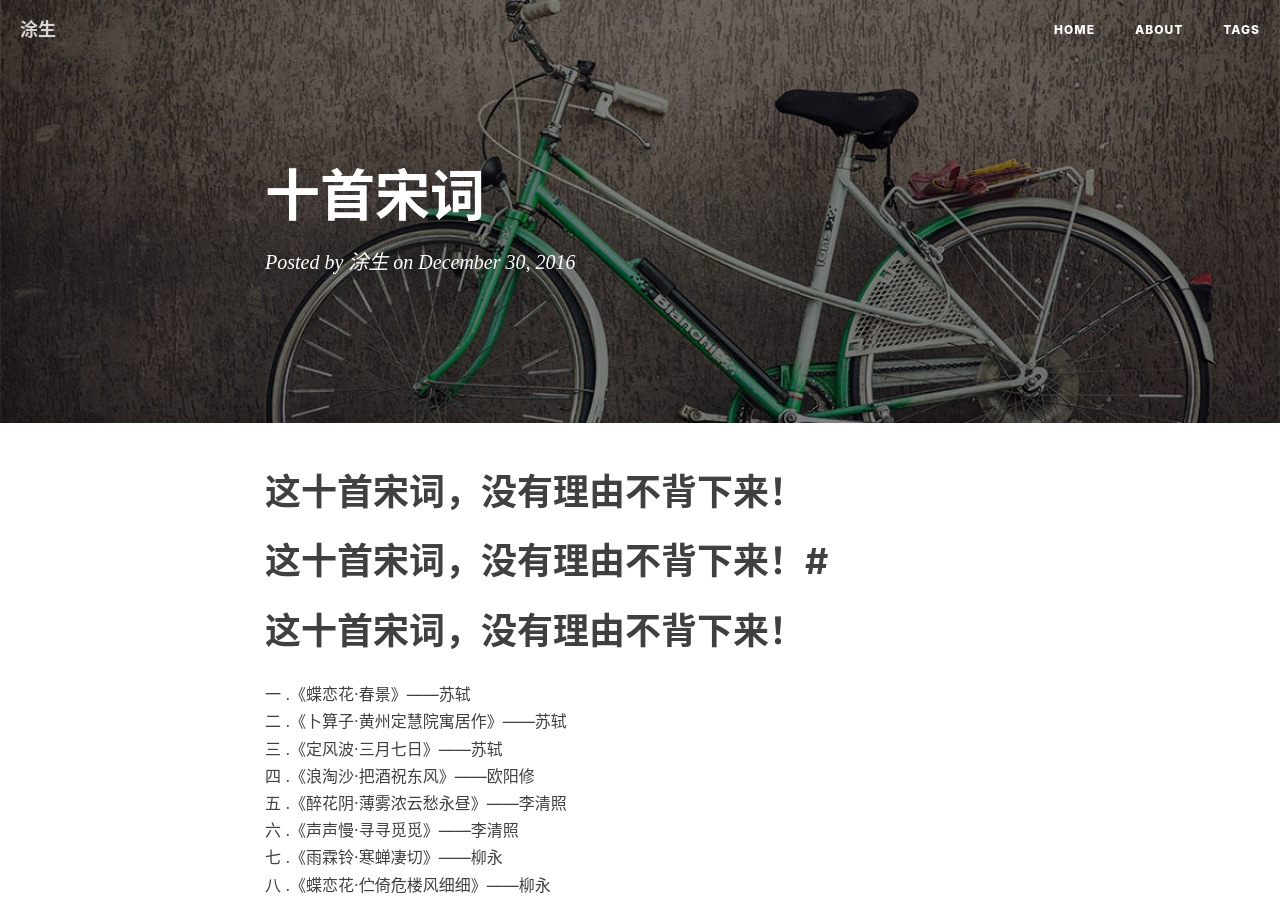
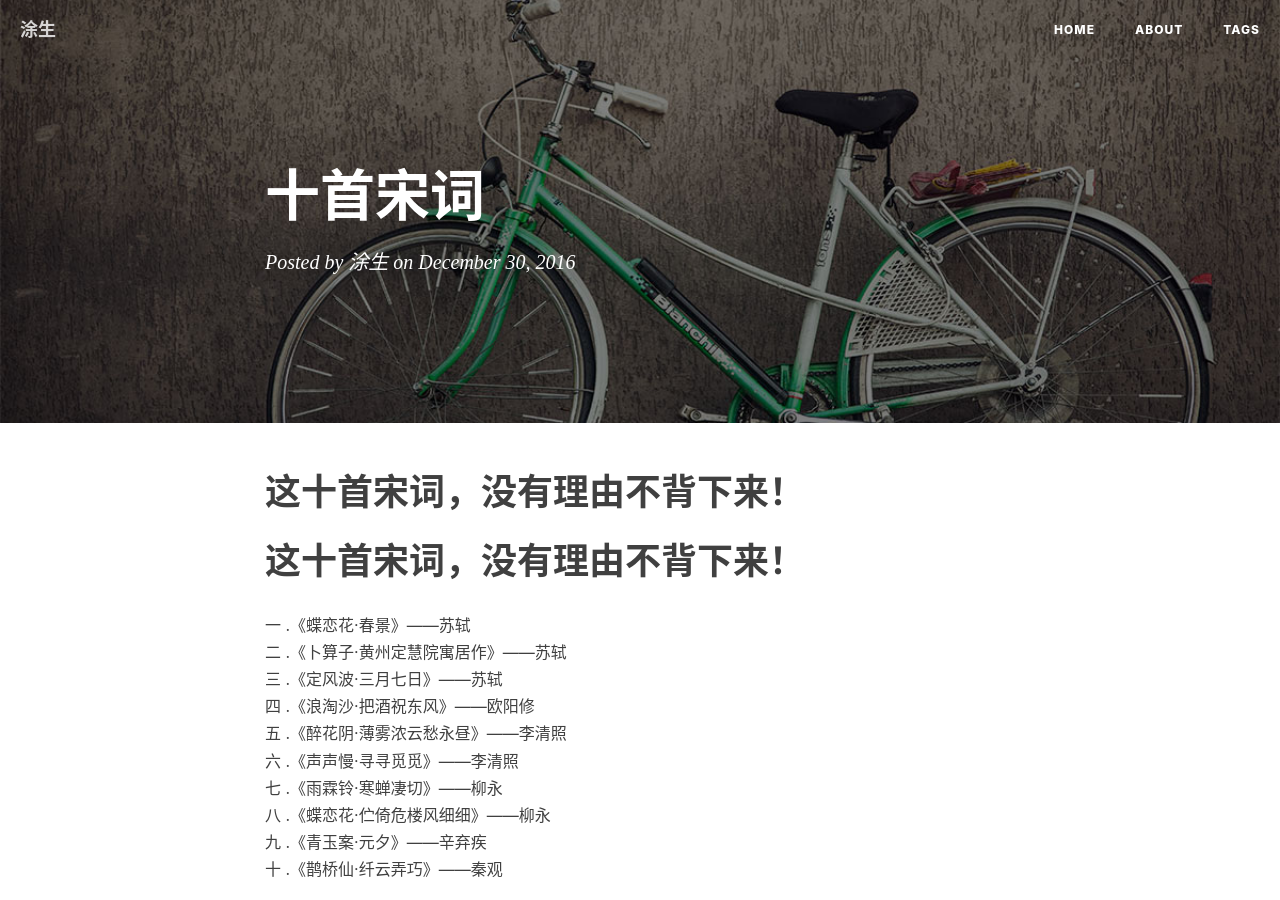
Before and after one commit to whybingo3/whybingo3.github.io, a Jekyll site: the page built from _posts/2016-12-30-十首宋词.md, in a window 1280 px wide and 900 px high. Built offline with Jekyll 4.4.1, drawn with Linux system fonts in a browser that asks for light colours; nearby versions of some CDN libraries; our own code applies the rules of GitHub Pages for plain Markdown files; comment, search, counter and statistics services are not loaded.

Commit message:
十首宋词

```diff
--- a/_posts/2016-12-30-十首宋词.md
+++ b/_posts/2016-12-30-十首宋词.md
@@ -1,12 +1,7 @@
 
 # 这十首宋词，没有理由不背下来！
 
-# 这十首宋词，没有理由不背下来！#
-
-这十首宋词，没有理由不背下来！
-===
-
-
+<h1>这十首宋词，没有理由不背下来！</h1>
 
 一 .《蝶恋花·春景》——苏轼
 二 .《卜算子·黄州定慧院寓居作》——苏轼
```
